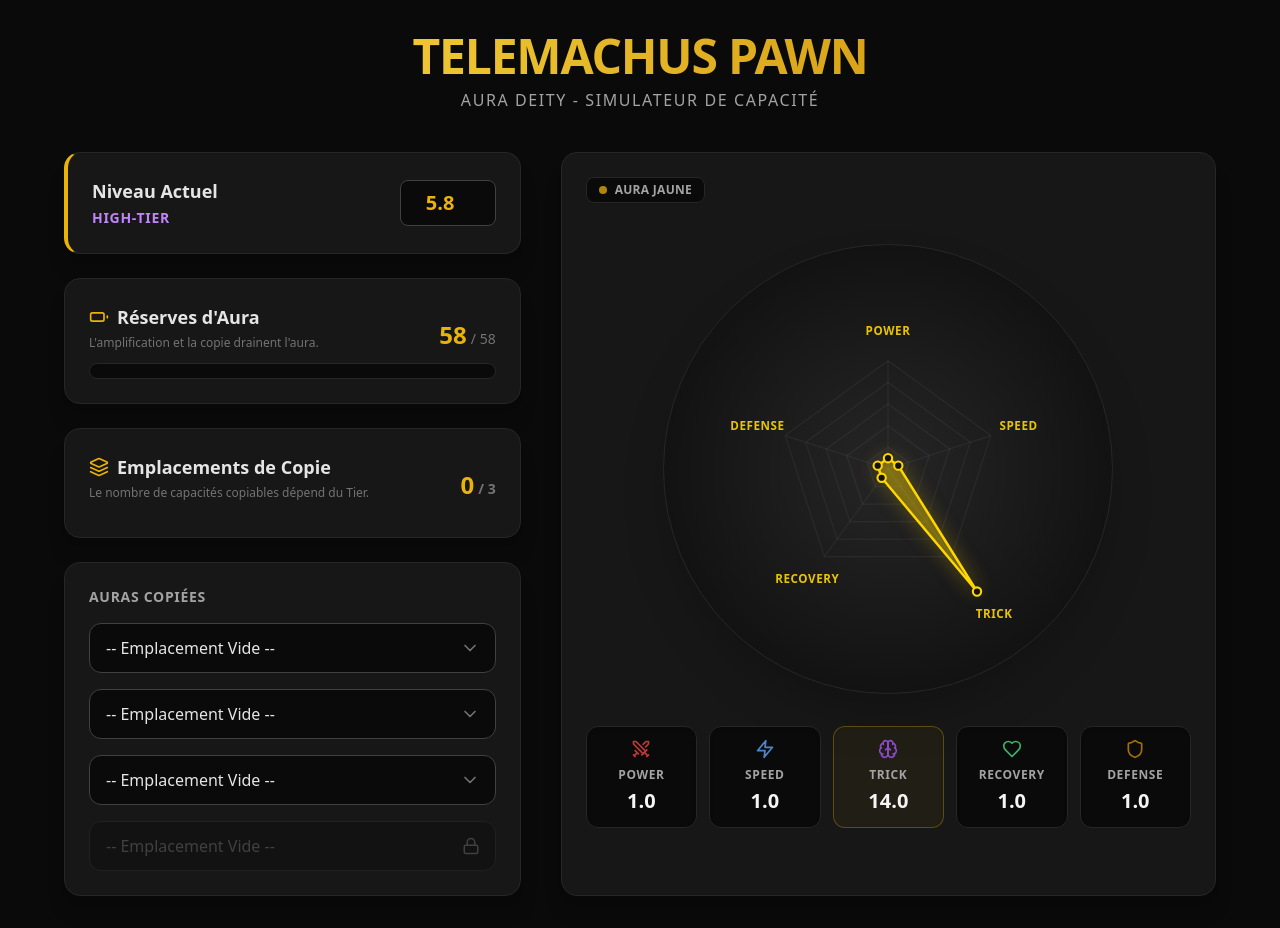
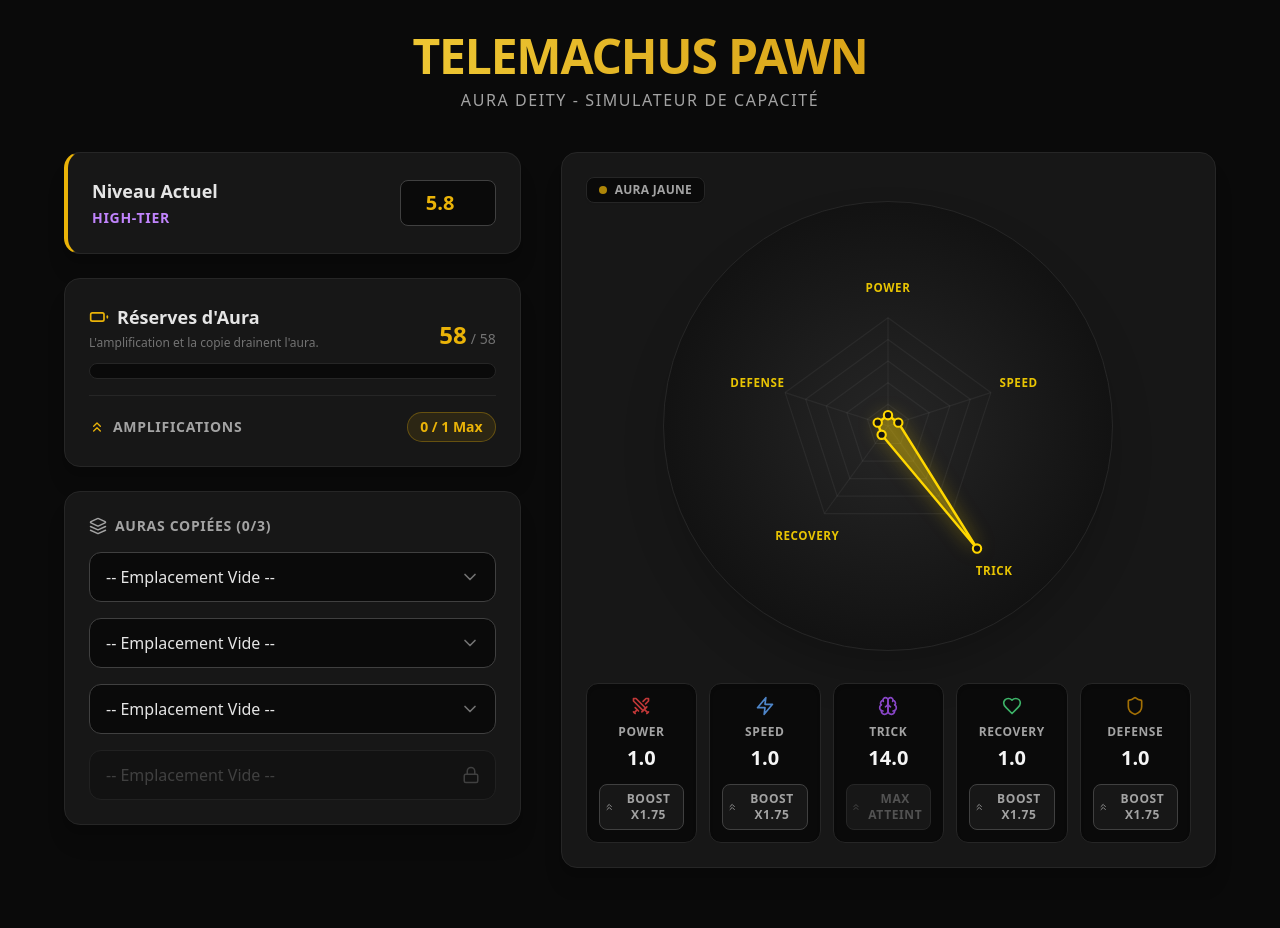
Before and after one commit to The-Night7/telemachus-simulateur, a React (Vite) app: page / in a window 1280 px wide. After the commit the page ends 900 px from the top, so only its background shows below. Built offline with nearby package versions, Linux system fonts and the light colour scheme.

Commit message:
feat: implement boost system for stats with visual indicators in RadarChart

```diff
--- a/src/App.tsx
+++ b/src/App.tsx
@@ -1,5 +1,5 @@
-import React, { useState, useMemo } from 'react';
-import { Shield, Zap, Swords, Brain, Heart, ChevronDown, Layers, Lock, Battery, BatteryWarning } from 'lucide-react';
+import React, { useState, useMemo, useEffect } from 'react';
+import { Shield, Zap, Swords, Brain, Heart, ChevronDown, Layers, Lock, Battery, BatteryWarning, ChevronsUp } from 'lucide-react';
 import capacitesData from './capacites.json';
 
 const statConfig = [
@@ -24,13 +24,28 @@ const getAuraCost = (niveau) => {
   return parseFloat((niveau * (niveau / 1.5)).toFixed(1));
 };
 
+const BOOST_AURA_COST = 5.0; // Coût fixe en aura par statistique amplifiée
+
+// --- NOUVELLES RÈGLES DE BOOST (FORT/FAIBLE) ---
+const getBoostRules = (level) => {
+  if (level >= 10) return { weak: 1.75, strong: 1.30, maxBoosts: 3 };
+  if (level >= 9.5) return { weak: 1.75, strong: 1.25, maxBoosts: 3 };
+  if (level >= 8.5) return { weak: 1.75, strong: 1.25, maxBoosts: 2 };
+  if (level >= 7.5) return { weak: 1.75, strong: 1.25, maxBoosts: 1 };
+  if (level >= 6.0) return { weak: 1.75, strong: 1.05, maxBoosts: 1 };
+  if (level >= 4.0) return { weak: 1.75, strong: 1.0, maxBoosts: 1 };
+  if (level >= 2.5) return { weak: 1.5, strong: 1.0, maxBoosts: 1 };
+  if (level >= 1.6) return { weak: 1.25, strong: 1.0, maxBoosts: 1 };
+  return { weak: 1.0, strong: 1.0, maxBoosts: 0 };
+};
+
 // --- 2. COMPOSANT GRAPHIQUE RADAR SVG SUR-MESURE ---
-const RadarChart = ({ stats }) => {
+const RadarChart = ({ stats, boosts }) => {
   const maxStat = 10;
   const size = 500;
   const cx = size / 2;
   const cy = size / 2;
-  const radius = 130; // Légèrement réduit pour laisser de la place aux stats divines
+  const radius = 130;
   const keys = ['power', 'speed', 'trick', 'recovery', 'defense'];
   const labels = ['Power', 'Speed', 'Trick', 'Recovery', 'Defense'];
 
@@ -66,8 +81,19 @@ const RadarChart = ({ stats }) => {
           const val = stats[key] || 1;
           const r = (val / maxStat) * radius;
           const angle = (Math.PI * 2 * i) / 5 - Math.PI / 2;
+          const isBoosted = boosts[key];
+
           return (
-            <circle key={`pt-${key}`} cx={cx + r * Math.cos(angle)} cy={cy + r * Math.sin(angle)} r="5" fill="#121212" stroke="#ffd700" strokeWidth="2.5" className="transition-all duration-500 ease-in-out" />
+            <circle
+              key={`pt-${key}`}
+              cx={cx + r * Math.cos(angle)}
+              cy={cy + r * Math.sin(angle)}
+              r={isBoosted ? "7" : "5"}
+              fill={isBoosted ? "#ffd700" : "#121212"}
+              stroke="#ffd700"
+              strokeWidth="2.5"
+              className="transition-all duration-500 ease-in-out"
+            />
           )
         })}
 
@@ -77,10 +103,21 @@ const RadarChart = ({ stats }) => {
           const angle = (Math.PI * 2 * i) / 5 - Math.PI / 2;
           const currentRadius = (val / maxStat) * radius;
           const rText = Math.max(radius, currentRadius) + 35;
+          const isBoosted = boosts[key];
 
           return (
-            <text key={`lbl-${key}`} x={cx + rText * Math.cos(angle)} y={cy + rText * Math.sin(angle)} fill="#ffd700" fontSize="14" fontWeight="bold" textAnchor="middle" dominantBaseline="middle" className="tracking-wider uppercase opacity-90 transition-all duration-500 ease-in-out">
-              {labels[i]}
+            <text
+              key={`lbl-${key}`}
+              x={cx + rText * Math.cos(angle)}
+              y={cy + rText * Math.sin(angle)}
+              fill={isBoosted ? "#ffffff" : "#ffd700"}
+              fontSize="14"
+              fontWeight="bold"
+              textAnchor="middle"
+              dominantBaseline="middle"
+              className={`tracking-wider uppercase opacity-90 transition-all duration-500 ease-in-out ${isBoosted ? 'drop-shadow-[0_0_8px_rgba(255,215,0,0.8)]' : ''}`}
+            >
+              {labels[i]} {isBoosted && '↑'}
             </text>
           )
         })}
@@ -94,27 +131,36 @@ export default function App() {
   const [level, setLevel] = useState(5.8);
   const [slots, setSlots] = useState(["", "", "", ""]);
 
+  // NOUVEAU : État des amplifications
+  const [boosts, setBoosts] = useState({ power: false, speed: false, trick: false, recovery: false, defense: false });
+
   const tierInfo = useMemo(() => getTierInfo(level), [level]);
+  const slotsUsed = useMemo(() => slots.filter(s => s !== "").length, [slots]);
 
-  const slotsUsed = useMemo(() => slots.filter(s => s !== "").length, [slots]);
+  const boostRules = useMemo(() => getBoostRules(level), [level]);
+  const activeBoostsCount = useMemo(() => Object.values(boosts).filter(Boolean).length, [boosts]);
+  const maxBoostsAllowed = boostRules.maxBoosts;
 
   // --- LOGIQUE DE RÉSERVE D'AURA ---
   const maxAura = useMemo(() => level * 10, [level]);
 
   const currentAuraDrain = useMemo(() => {
-    return slots.reduce((total, slotId) => {
+    let drain = slots.reduce((total, slotId) => {
       if (!slotId) return total;
       const cap = capacitesData.find(c => c.id === parseInt(slotId));
       return total + (cap ? getAuraCost(cap.niveau) : 0);
     }, 0);
-  }, [slots]);
+
+    // Ajout du coût des boosts actifs
+    drain += activeBoostsCount * BOOST_AURA_COST;
+    return parseFloat(drain.toFixed(1));
+  }, [slots, activeBoostsCount]);
 
   const auraRemaining = parseFloat((maxAura - currentAuraDrain).toFixed(1));
   const auraPercentage = Math.min(100, (currentAuraDrain / maxAura) * 100);
 
   // --- MOTEUR DE FUSION TELEMACHUS ---
-  const statsFinales = useMemo(() => {
-    // Stats de base : Trick = 2.414 * Niveau, les autres à 1
+  const baseStats = useMemo(() => {
     let stats = {
       power: 1,
       speed: 1,
@@ -124,18 +170,15 @@ export default function App() {
     };
 
     slots.forEach((slotId, index) => {
-      // Ignorer les slots vides ou verrouillés par le tier actuel
       if (!slotId || index >= tierInfo.slots) return;
 
       const cap = capacitesData.find(c => c.id === parseInt(slotId));
       if (!cap) return;
 
-      // Formule de copie : (Stat de la capacité / Niveau de la capacité) * Niveau Telemachus
       const ratio = level / cap.niveau;
 
       for (let key in cap.stats_de_base) {
         let valeurCopiee = cap.stats_de_base[key] * ratio;
-        // Telemachus conserve la meilleure stat entre sa base et toutes ses copies
         stats[key] = Math.max(stats[key], valeurCopiee);
       }
     });
@@ -143,6 +186,26 @@ export default function App() {
     return stats;
   }, [level, slots, tierInfo]);
 
+  // Déterminer la statistique la plus élevée pour identifier les stats "fortes" et "faibles"
+  const maxStatValue = useMemo(() => Math.max(...Object.values(baseStats)), [baseStats]);
+
+  const statsFinales = useMemo(() => {
+    let finalStats = { ...baseStats };
+
+    // Application des amplifications manuelles
+    for (let key of Object.keys(finalStats)) {
+      if (boosts[key]) {
+        // Une stat est considérée "forte" si elle est égale à la stat maximum de base
+        const isStrong = baseStats[key] >= maxStatValue - 0.01;
+        const multiplier = isStrong ? boostRules.strong : boostRules.weak;
+        finalStats[key] = finalStats[key] * multiplier;
+      }
+    }
+
+    return finalStats;
+  }, [baseStats, boosts, boostRules, maxStatValue]);
+
+  // Gestion de la modification d'un slot
   const updateSlot = (index, value) => {
     if (!value) {
       const newSlots = [...slots];
@@ -163,7 +226,7 @@ export default function App() {
     const projectedAuraDrain = currentAuraDrain - currentDrainInThisSlot + newDrain;
 
     if (projectedAuraDrain > maxAura) {
-      return; // Pas assez d'aura pour amplifier cette capacité
+      return; // Pas assez d'aura
     }
 
     const newSlots = [...slots];
@@ -171,8 +234,26 @@ export default function App() {
     setSlots(newSlots);
   };
 
-  // Ajustement automatique des slots si on descend de niveau
-  React.useEffect(() => {
+  // Gestion du toggle pour amplifier une stat
+  const toggleBoost = (statKey) => {
+    setBoosts(prev => {
+      const isCurrentlyBoosted = prev[statKey];
+      if (isCurrentlyBoosted) {
+        return { ...prev, [statKey]: false };
+      } else {
+        const isStrong = baseStats[statKey] >= maxStatValue - 0.01;
+        const multiplier = isStrong ? boostRules.strong : boostRules.weak;
+
+        if (multiplier <= 1.0) return prev; // Cette stat ne peut pas être amplifiée à ce niveau
+        if (activeBoostsCount >= maxBoostsAllowed) return prev;
+        if (auraRemaining < BOOST_AURA_COST) return prev;
+        return { ...prev, [statKey]: true };
+      }
+    });
+  };
+
+  // Réinitialisation de sécurité si le niveau baisse trop
+  useEffect(() => {
     const currentTier = getTierInfo(level);
     if (slotsUsed > currentTier.slots) {
       const newSlots = [...slots];
@@ -181,6 +262,9 @@ export default function App() {
       }
       setSlots(newSlots);
     }
+
+    // Annuler les boosts en cas de baisse de niveau réduisant le nombre max
+    setBoosts({ power: false, speed: false, trick: false, recovery: false, defense: false });
   }, [level]);
 
   return (
@@ -238,40 +322,31 @@ export default function App() {
               </div>
             </div>
 
-            {/* Barre de progression d'Aura */}
             <div className="h-4 w-full bg-neutral-950 rounded-full overflow-hidden border border-neutral-800 relative">
               <div
                 className={`h-full transition-all duration-500 ease-out ${auraPercentage > 90 ? 'bg-red-500' : 'bg-gradient-to-r from-yellow-600 to-yellow-400'}`}
                 style={{ width: `${auraPercentage}%` }}
               ></div>
             </div>
-            {auraRemaining <= 5 && (
-              <p className="text-red-400 text-xs font-bold mt-3 flex items-center gap-1">
-                <BatteryWarning size={14} /> Attention, réserves d'aura critiques !
-              </p>
-            )}
-          </div>
 
-          {/* RESERVES DE SLOTS */}
-          <div className="bg-neutral-900 border border-neutral-800 p-6 rounded-2xl shadow-xl">
-            <div className="flex justify-between items-end mb-3">
-              <div>
-                <h2 className="text-neutral-200 font-bold text-lg flex items-center gap-2">
-                  <Layers size={20} className="text-yellow-500" />
-                  Emplacements de Copie
-                </h2>
-                <p className="text-xs text-neutral-500 mt-1">Le nombre de capacités copiables dépend du Tier.</p>
+            {/* Section Info Amplifications */}
+            <div className="mt-4 pt-4 border-t border-neutral-800 flex justify-between items-center">
+              <div className="flex items-center gap-2">
+                <ChevronsUp size={16} className="text-yellow-500" />
+                <span className="text-sm text-neutral-400 font-semibold uppercase tracking-wider">Amplifications</span>
               </div>
-              <div className="text-right flex items-baseline gap-1">
-                <span className="text-2xl font-black text-yellow-500">{slotsUsed}</span>
-                <span className="text-neutral-500 text-sm font-bold">/ {tierInfo.slots}</span>
-              </div>
+              <span className="text-sm font-bold text-yellow-500 bg-yellow-500/10 px-3 py-1 rounded-full border border-yellow-500/30">
+                {activeBoostsCount} / {maxBoostsAllowed} Max
+              </span>
             </div>
           </div>
 
           {/* Emplacements de copie */}
           <div className="bg-neutral-900 border border-neutral-800 p-6 rounded-2xl shadow-xl space-y-4">
-            <h2 className="text-neutral-400 font-semibold mb-4 text-sm uppercase tracking-wider">Auras Copiées</h2>
+            <h2 className="text-neutral-400 font-semibold mb-4 text-sm uppercase tracking-wider flex items-center gap-2">
+              <Layers size={18} />
+              Auras Copiées ({slotsUsed}/{tierInfo.slots})
+            </h2>
 
             {[0, 1, 2, 3].map((index) => {
               const isLocked = index >= tierInfo.slots;
@@ -304,7 +379,7 @@ export default function App() {
 
                   {/* Indicateur de coût d'aura */}
                   {slotValue && currentCap && !isLocked && (
-                    <div className="absolute right-12 top-1/2 -translate-y-1/2 text-xs font-bold text-yellow-500/70 bg-yellow-500/10 px-2 py-1 rounded-md">
+                    <div className="absolute right-12 top-1/2 -translate-y-1/2 text-xs font-bold text-yellow-500/70 bg-yellow-500/10 px-2 py-1 rounded-md border border-yellow-500/20">
                       -{getAuraCost(currentCap.niveau)}
                     </div>
                   )}
@@ -329,21 +404,51 @@ export default function App() {
           </div>
 
           <div className="w-full mb-8 mt-6">
-            <RadarChart stats={statsFinales} />
+            <RadarChart stats={statsFinales} boosts={boosts} />
           </div>
 
           <div className="w-full grid grid-cols-2 md:grid-cols-5 gap-3">
-            {statConfig.map(({ key, label, Icon, color }) => (
-              <div key={key} className={`bg-neutral-950 border rounded-xl p-3 flex flex-col items-center justify-center text-center shadow-inner relative overflow-hidden group transition-colors duration-300
-                ${key === 'trick' && slotsUsed === 0 ? 'border-yellow-500/30 bg-yellow-500/5' : 'border-neutral-800'}`}>
-                <div className={`absolute inset-0 opacity-0 group-hover:opacity-5 transition-opacity bg-current ${color}`}></div>
-                <Icon size={20} className={`mb-2 ${color} opacity-80`} />
-                <span className="text-xs text-neutral-400 uppercase tracking-wider font-semibold mb-1">{label}</span>
-                <span className="text-xl font-black text-neutral-100">
-                  {statsFinales[key].toFixed(1)}
-                </span>
-              </div>
-            ))}
+            {statConfig.map(({ key, label, Icon, color }) => {
+              const isBoosted = boosts[key];
+              const isStrong = baseStats[key] >= maxStatValue - 0.01;
+              const currentMultiplier = isStrong ? boostRules.strong : boostRules.weak;
+
+              const isUnboostable = !isBoosted && currentMultiplier <= 1.0;
+              const isDisabled = !isBoosted && (activeBoostsCount >= maxBoostsAllowed || auraRemaining < BOOST_AURA_COST || isUnboostable);
+
+              return (
+                <div key={key} className={`bg-neutral-950 border rounded-xl p-3 flex flex-col items-center justify-center text-center shadow-inner relative overflow-hidden group transition-colors duration-300
+                  ${isBoosted ? 'border-yellow-500 bg-yellow-500/10' : 'border-neutral-800'}`}>
+
+                  <Icon size={20} className={`mb-2 ${isBoosted ? 'text-yellow-500' : color} opacity-80`} />
+                  <span className="text-xs text-neutral-400 uppercase tracking-wider font-semibold mb-1">{label}</span>
+                  <span className={`text-xl font-black ${isBoosted ? 'text-yellow-400' : 'text-neutral-100'}`}>
+                    {statsFinales[key].toFixed(1)}
+                  </span>
+
+                  {/* Bouton d'amplification */}
+                  <button
+                    onClick={() => toggleBoost(key)}
+                    disabled={isDisabled}
+                    className={`mt-3 w-full py-1.5 px-1 rounded-lg text-[10px] md:text-xs font-bold uppercase tracking-wider flex items-center justify-center gap-1 transition-all
+                      ${isBoosted
+                        ? 'bg-yellow-500 text-neutral-950 hover:bg-yellow-400'
+                        : isDisabled
+                          ? 'bg-neutral-900 text-neutral-600 cursor-not-allowed border border-neutral-800'
+                          : 'bg-neutral-900 text-neutral-400 hover:text-yellow-500 border border-neutral-700 hover:border-yellow-500/50'
+                      }`}
+                  >
+                    <ChevronsUp size={14} />
+                    {isBoosted
+                      ? `x${currentMultiplier}`
+                      : isUnboostable
+                        ? 'Max Atteint'
+                        : `Boost x${currentMultiplier}`
+                    }
+                  </button>
+                </div>
+              );
+            })}
           </div>
 
         </div>
```
